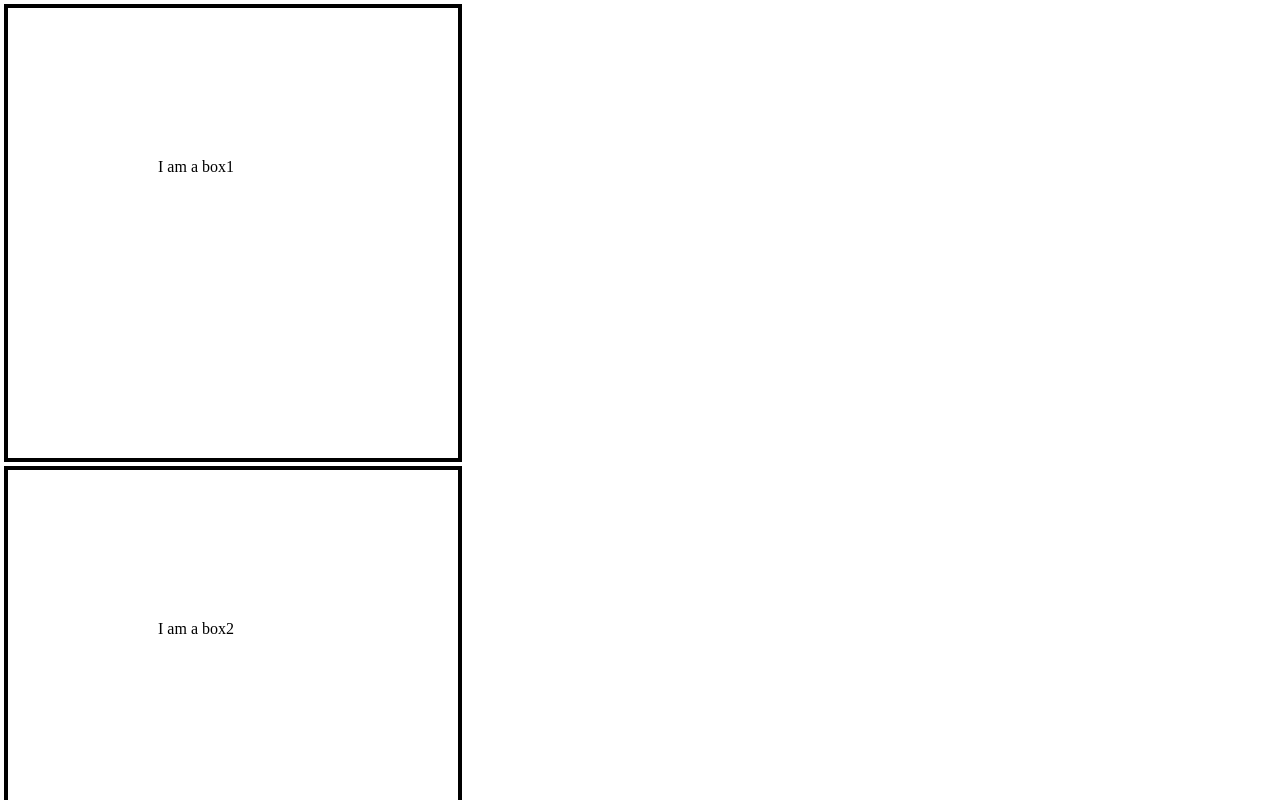
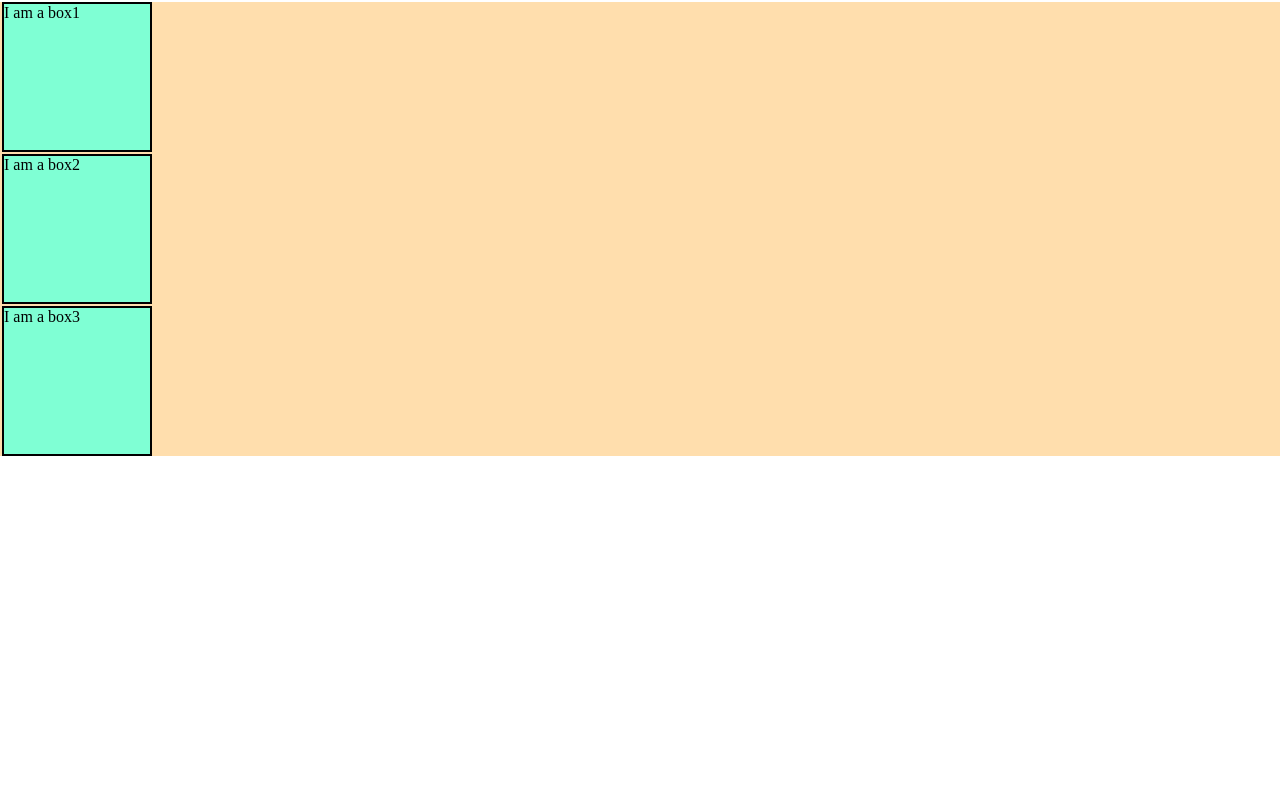
Before and after one commit to dehareom/CSS-1, a plain HTML site: page index.html in a window 1280 px wide. Shown: the top 800 px of the page. Drawn offline with Linux system fonts and the light colour scheme.

Commit message:
update style.css

```diff
--- a/style.css
+++ b/style.css
@@ -1,12 +1,18 @@
 *{
   margin: 0px;
   padding: 0px;
+  box-sizing: border-box;
 }
 
 .box{
   height: 150px;
   width: 150px;
-  border: 4px solid black;
-  margin: 4px;
-  padding: 150px;
+  border: 2px solid black;
+  margin: 2px;
+  display: block;
+  background-color: aquamarine;
 }
+
+.container{
+  background-color: navajowhite;
+}
```
